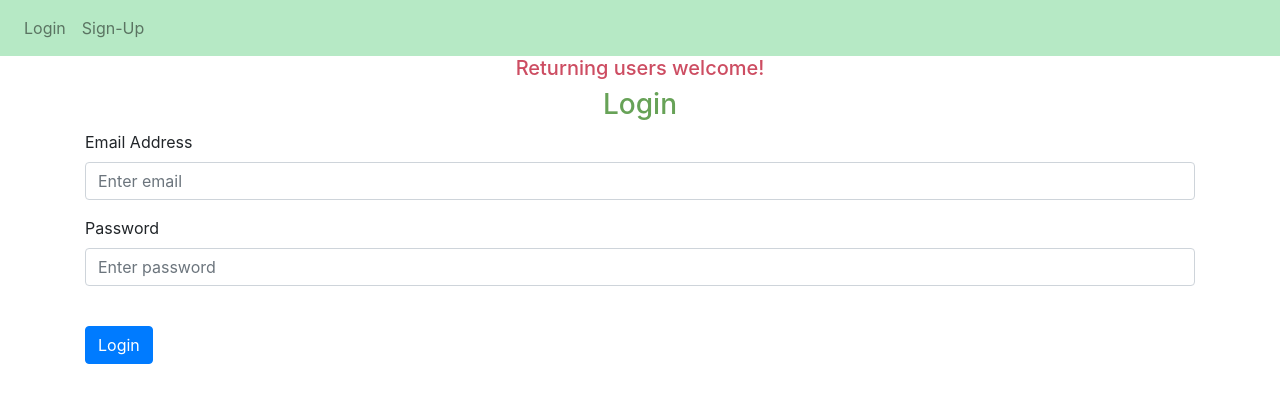
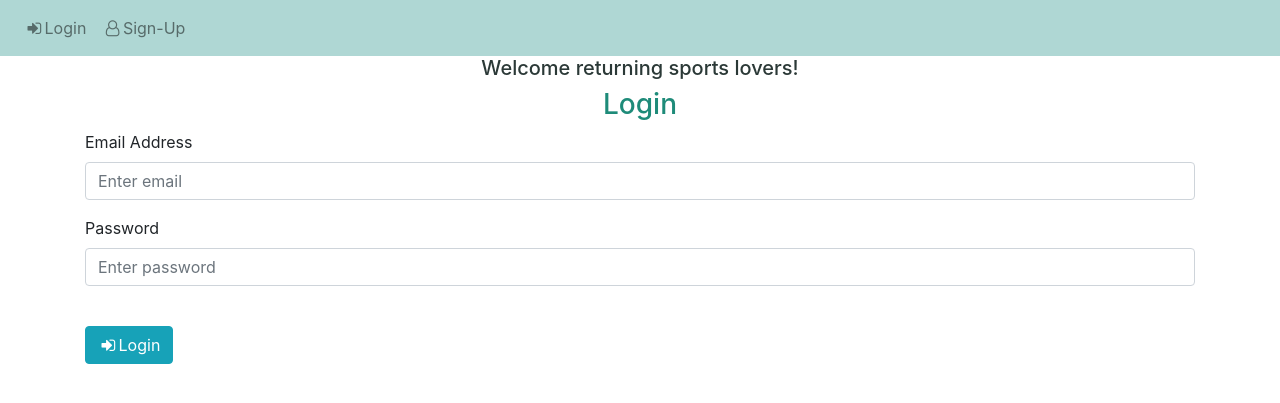
Before and after one commit to SufiaRashid/Flame-Picks, a Flask app: a page that uses website/templates/base.html in a window 1280 px wide. Shown: the top 403 px of the page. Run offline with Flask 3, Linux system fonts and the light colour scheme; some libraries are stand-ins or nearby versions.

Commit message:
added extra style plus icons

```diff
--- a/website/templates/account.html
+++ b/website/templates/account.html
@@ -1,4 +1,7 @@
 {% extends "base.html" %} {% block title %}Account{% endblock %} {% block
 content %}
 <body style="background-color: #e6b9b9"></body>
+<h5 align="center" style="color: rgb(43, 57, 55)">
+  flame picks account info page
+</h5>
 {% endblock %}
--- a/website/templates/base.html
+++ b/website/templates/base.html
@@ -26,7 +26,7 @@
   <body>
     <nav
       class="navbar navbar-expand-lg navbar-light sticky-top"
-      style="background-color: #b6e9c5"
+      style="background-color: #afd7d4"
     >
       <!-- sticky bar on top-->
       <!-- button for collapsing navbar -->
@@ -44,28 +44,42 @@
         <div class="navbar-nav">
           {% if user.is_authenticated %}
           <!-- only show if user is logged in -->
-          <a class="nav-item nav-link" id="home" href="/">Make Picks</a>
+          <a class="nav-item nav-link" id="home" href="/"
+            ><i class="fa fa-fw fa-home"></i>Make Picks</a
+          >
           <a class="nav-item nav-link" id="leaderboard" href="/leaderboard"
-            >LeaderBoard</a
+            ><i class="fa fa-fw fa-list"></i>LeaderBoard</a
           >
-          <a class="nav-item nav-link" id="account" href="/account">Account</a>
+          <a class="nav-item nav-link" id="account" href="/account"
+            ><i class="fa fa-fw fa-user"></i>Account</a
+          >
           <a class="nav-item nav-link" id="settings" href="/settings"
-            >Settings</a
+            ><i class="fa fa-fw fa-cogs"></i>Settings</a
           >
-          <a class="nav-item nav-link" id="support" href="/support">Support</a>
-          <a class="nav-item nav-link" id="logout" href="/logout">Logout</a>
+          <a class="nav-item nav-link" id="support" href="/support"
+            ><i class="fa fa-fw fa-wrench"></i>Support</a
+          >
+          <a class="nav-item nav-link" id="logout" href="/logout"
+            ><i class="fa fa-fw fa-sign-out"></i>Logout</a
+          >
           {% else %}
           <!-- only show if not logged in -->
-          <a class="nav-item nav-link" id="login" href="/login">Login</a>
-          <a class="nav-item nav-link" id="sign-up" href="/sign-up">Sign-Up</a>
+          <a class="nav-item nav-link" id="login" href="/login"
+            ><i class="fa fa-fw fa-sign-in"></i>Login</a
+          >
+          <a class="nav-item nav-link" id="sign-up" href="/sign-up"
+            ><i class="fa fa-fw fa-user-o"></i>Sign-Up</a
+          >
           {% endif %}
         </div>
         {% if user.is_authenticated %}
         <!-- if user is logged in show name at top-->
         <div class="navbar-nav ml-auto">
           <span class="navbar-text"
-            >{{ user.firstName }} {{ user.lastName }}</span
+            ><i class="fa fa-fw fa-id-card-o"></i> {{ user.firstName }} {{
+            user.lastName }}</span
           >
+
           {% endif %}
         </div>
       </div>
--- a/website/templates/home.html
+++ b/website/templates/home.html
@@ -1,2 +1,5 @@
 {% extends "base.html" %} {% block title %}Home{% endblock %} {% block content
-%} {% endblock %}
+%}
+<h5 align="center" style="color: rgb(43, 57, 55)">flame picks home page</h5>
+
+{% endblock %}
--- a/website/templates/leaderBoard.html
+++ b/website/templates/leaderBoard.html
@@ -1,4 +1,7 @@
 {% extends "base.html" %} {% block title %}LeaderBoard{% endblock %} {% block
 content %}
 <body style="background-color: #90d4a5"></body>
+<h5 align="center" style="color: rgb(43, 57, 55)">
+  flame picks leaderboard page
+</h5>
 {% endblock %}
--- a/website/templates/login.html
+++ b/website/templates/login.html
@@ -1,10 +1,12 @@
 {% extends "base.html" %} {% block title %}Login{% endblock %} {% block content
 %}
-<h5 align="center" style="color: rgb(205, 77, 98)">Returning users welcome!</h5>
+<h5 align="center" style="color: rgb(43, 57, 55)">
+  Welcome returning sports lovers!
+</h5>
 
 <!-- all boxes and labels created for login page -->
 <form method="POST">
-  <h3 align="center" style="color: rgb(103, 162, 87)">Login</h3>
+  <h3 align="center" style="color: rgb(30, 139, 121)">Login</h3>
   <div class="form-group">
     <!-- creating box and label for email input, sending data to backend-->
     <label for="email">Email Address</label>
@@ -14,6 +16,7 @@
       id="email"
       name="email"
       placeholder="Enter email"
+      style="color: rgb(63, 75, 21)"
     />
   </div>
   <div class="form-group">
@@ -25,10 +28,12 @@
       id="password1"
       name="password1"
       placeholder="Enter password"
-      style="color: rgb(205, 77, 98)"
+      style="color: rgb(63, 75, 21)"
     />
   </div>
   <br />
-  <button type="submit" class="btn btn-primary">Login</button>
+  <button type="submit" class="btn btn-info">
+    <i class="fa fa-fw fa-sign-in"></i>Login
+  </button>
 </form>
 {% endblock %}
--- a/website/templates/settings.html
+++ b/website/templates/settings.html
@@ -1,4 +1,5 @@
 {% extends "base.html" %} {% block title %}Settings{% endblock %} {% block
 content %}
 <body style="background-color: #84cebc"></body>
+<h5 align="center" style="color: rgb(43, 57, 55)">flame picks settings page</h5>
 {% endblock %}
--- a/website/templates/support.html
+++ b/website/templates/support.html
@@ -1,4 +1,5 @@
 {% extends "base.html" %} {% block title %}Support{% endblock %} {% block
 content %}
 <body style="background-color: #8f7bc2"></body>
+<h5 align="center" style="color: rgb(43, 57, 55)">flame picks support page</h5>
 {% endblock %}
```
Also changed, not shown: website/templates/sign-up.html (+12 -3 lines).
